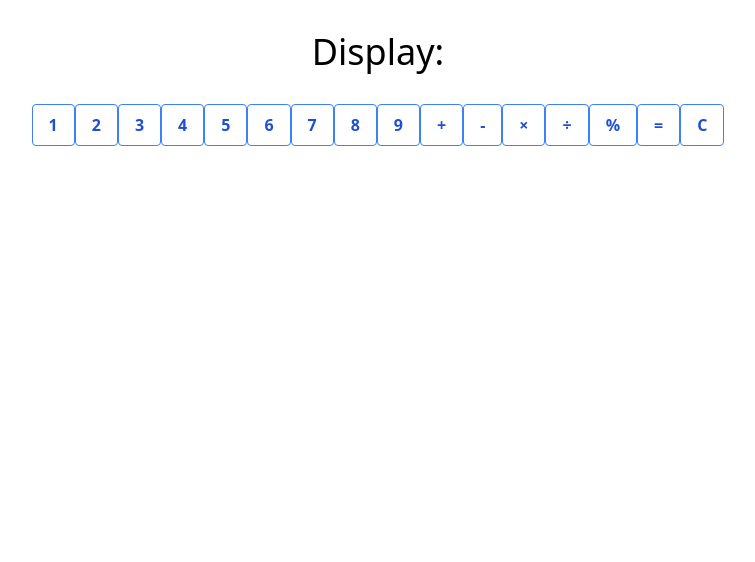
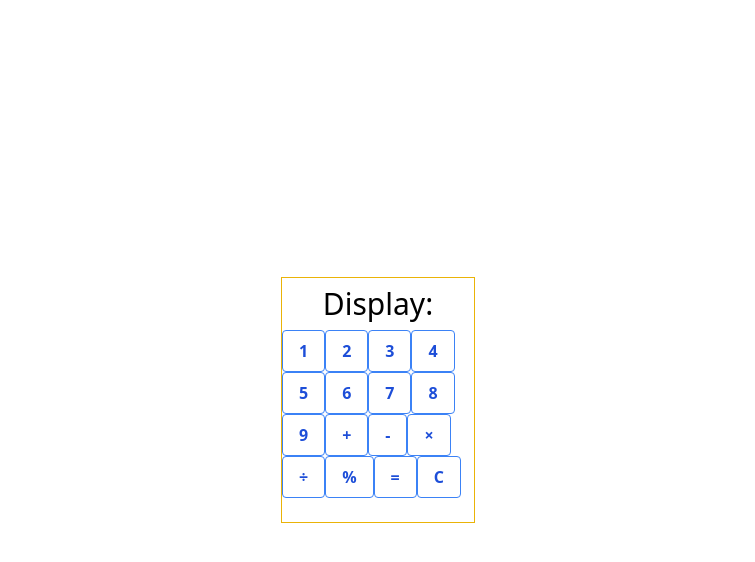
Before and after one commit to doyi0107/react_redux, a React (Create React App) app: page / in a window 1280 px wide. Shown: the top 562 px of the page, without its empty margins (262-1017 px from the left). Built offline with nearby package versions, Linux system fonts and the light colour scheme.

Commit message:
tailwind CSS -ING

```diff
--- a/src/App.css
+++ b/src/App.css
@@ -14,3 +14,9 @@
 #center{
 
 } */
+
+/*
+#button_wrap{
+  width: 200px;
+  height: 200px;
+} */
--- a/src/App.js
+++ b/src/App.js
@@ -50,15 +50,19 @@ const App = () => {
   return (
     <div
       id="wrap"
-      class="h-200px w-full mx-auto grid justify-center items-center"
+      class=" mx-auto grid justify-center items-center flex h-screen "
     >
-      <div id="center" class="w-10vw">
-        <div class="grid justify-center my-8 text-4xl">
+      <div
+        id="center"
+        class="h-200px w-300 border border-solid border-yellow-500"
+      >
+        <div class="grid justify-center my-2 text-3xl">
           Display: {displayValue}
         </div>
+        <div class="w-48 h-48" id="button_wrap">
           {[1, 2, 3, 4, 5, 6, 7, 8, 9].map((number) => (
             <button
-            class="bg-transparent hover:bg-blue-500 text-blue-700 font-semibold hover:text-white py-2 px-4 border border-blue-500 hover:border-transparent rounded"
+              class="w-15 h-15 bg-transparent hover:bg-blue-500 text-blue-700 font-semibold hover:text-white py-2 px-4 border border-blue-500 hover:border-transparent rounded"
               key={number}
               onClick={() => handleNumberClick(number.toString())}
             >
@@ -67,7 +71,7 @@ const App = () => {
           ))}
           {["+", "-", "×", "÷", "%"].map((operator) => (
             <button
-            class="bg-transparent hover:bg-blue-500 text-blue-700 font-semibold hover:text-white py-2 px-4 border border-blue-500 hover:border-transparent rounded"
+              class="w-15 h-15 bg-transparent hover:bg-blue-500 text-blue-700 font-semibold hover:text-white py-2 px-4 border border-blue-500 hover:border-transparent rounded"
               key={operator}
               onClick={() => handleOperatorClick(operator)}
             >
@@ -75,17 +79,18 @@ const App = () => {
             </button>
           ))}
           <button
-          class="bg-transparent hover:bg-blue-500 text-blue-700 font-semibold hover:text-white py-2 px-4 border border-blue-500 hover:border-transparent rounded"
+            class="bg-transparent hover:bg-blue-500 text-blue-700 font-semibold hover:text-white py-2 px-4 border border-blue-500 hover:border-transparent rounded w-15 h-15"
             onClick={handleEqualClick}
           >
             =
           </button>
           <button
-          class="bg-transparent hover:bg-blue-500 text-blue-700 font-semibold hover:text-white py-2 px-4 border border-blue-500 hover:border-transparent rounded"
+            class="bg-transparent hover:bg-blue-500 text-blue-700 font-semibold hover:text-white py-2 px-4 border border-blue-500 hover:border-transparent rounded w-15 h-15"
             onClick={handleClearClick}
           >
             C
           </button>
+        </div>
       </div>
     </div>
   );
```
Lines whose indentation alone changed are shown as unchanged.
